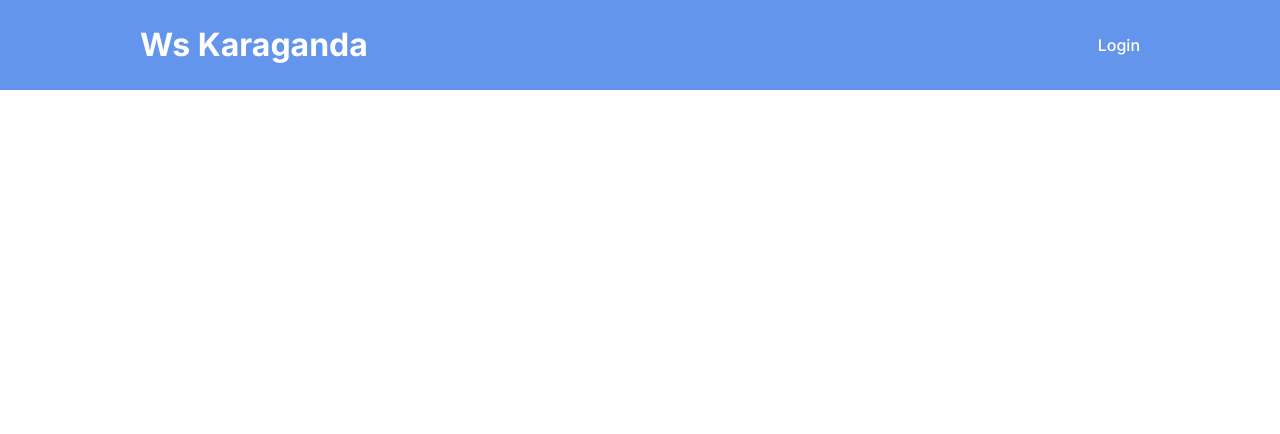
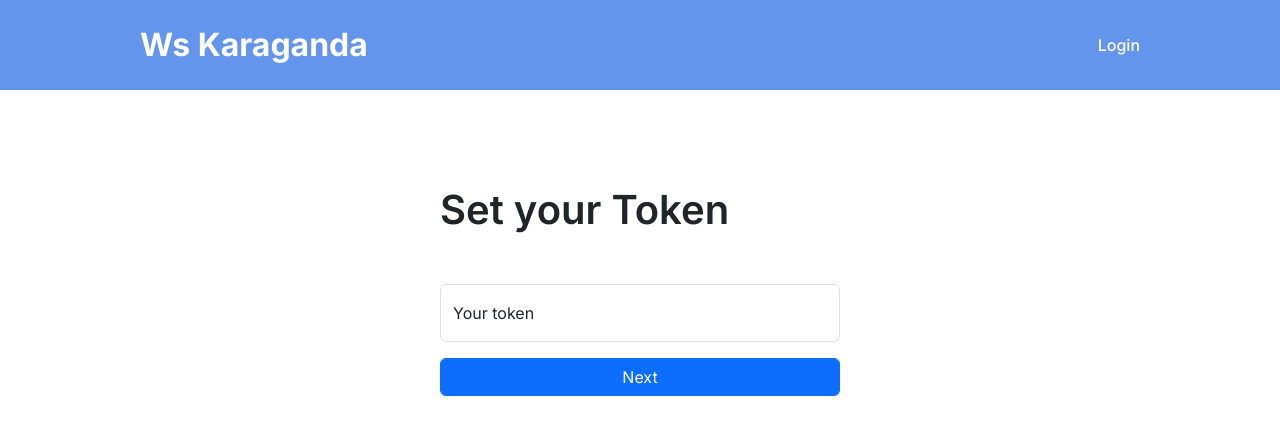
Before and after one commit to Agadyr/AI-front, a Next.js app: page / in a window 1280 px wide. Shown: the top 434 px of the page. Built offline with nearby package versions, Linux system fonts and the light colour scheme.

Commit message:
made add token form for authorize user

```diff
--- a/src/app/page.jsx
+++ b/src/app/page.jsx
@@ -1,13 +1,35 @@
 'use client'
 import Header from "@/components/header"
 import Link from "next/link"
+import { useRouter } from "next/navigation"
+import { useState } from "react"
 
 export default function Main(){
+    const [input, setInput] = useState("")
+    const [error, setError] = useState("")
+    const router = useRouter()
+    const save = () => {
+        if(input.length <= 5){
+            setError("Token field is required")
+        }else{
+            router.push("/home")
+        }
+    }
     return (
         <div>
             <Header/>
             <section className="auth-token">
-
+                <div className="py-5">
+                </div>
+                <form action="">
+                    <h1>Set your Token</h1>
+                    <div className="form-floating">
+                        <input onChange={(e) => setInput(e.target.value)} value={input} type="text" id="token" className="form-control" placeholder="" />
+                        <label htmlFor="token">Your token</label>
+                        {error.length >= 1 && <p className="text-danger">{error}</p>}
+                        <button type="button" className="btn btn-primary w-100 mt-3" onClick={() => save()}>Next</button>
+                    </div>
+                </form>
             </section>
         </div>
     )
--- a/src/app/style/style.css
+++ b/src/app/style/style.css
@@ -20,3 +20,11 @@ header a{
     color: #fff;
     font-weight: 500;
 }
+.auth-token{
+    max-width: 400px;
+    margin: 0 auto;
+}
+form h1{
+    font-weight: 600;
+    margin-bottom: 50px;
+}
```
Also changed, not shown: src/app/home/page.jsx (added, +23 -0 lines).
